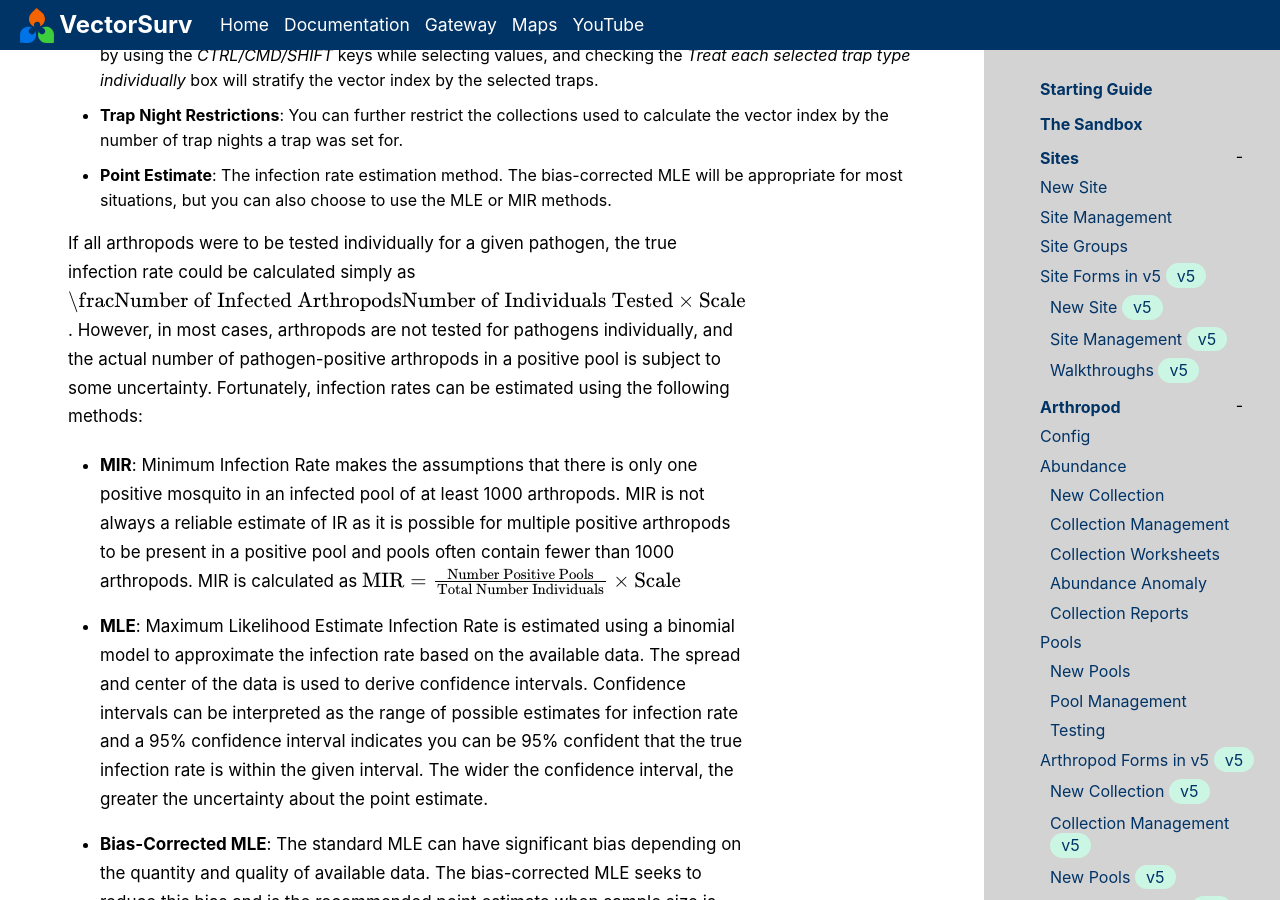
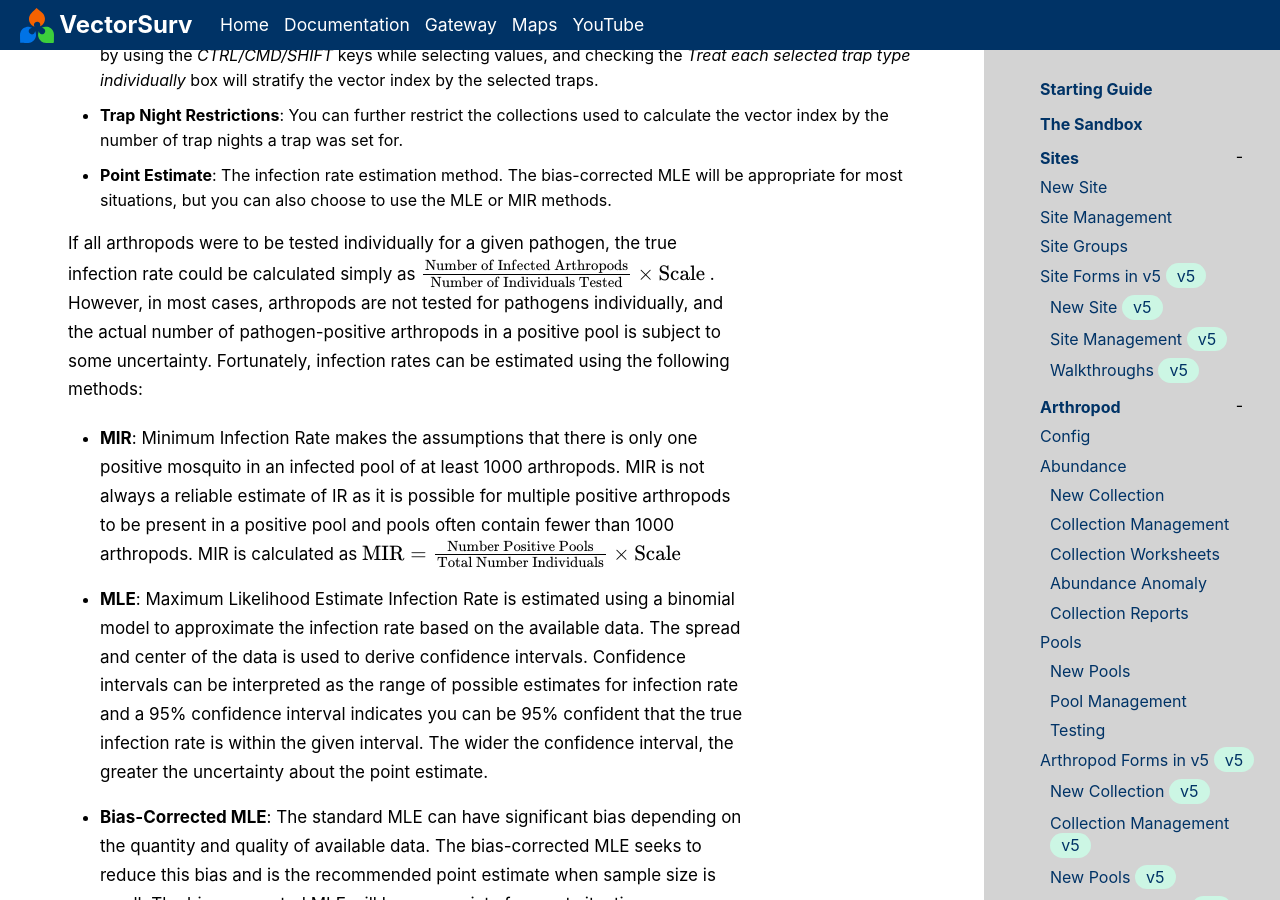
Before and after one commit to tlvaldepena/vectorsurv.org, a Jekyll site: the page built from _docs/tools/calculators/vector-index.md, in a window 1280 px wide and 900 px high, scrolled down 1926 px. Built offline with Jekyll 4.4.1, drawn with Linux system fonts in a browser that asks for light colours.

Commit message:
Update vector-index.md

```diff
--- a/_docs/tools/calculators/vector-index.md
+++ b/_docs/tools/calculators/vector-index.md
@@ -21,7 +21,7 @@ $$VI = \text{Abundance * Infection Rate}$$
 - **Point Estimate**: The infection rate estimation method. The bias-corrected MLE will be appropriate for most situations, but you can also choose to use the MLE or MIR methods.
 
 If all arthropods were to be tested individually for a given pathogen, the true infection rate could be calculated simply as
-$$\text \frac{\text{Number of Infected Arthropods}} {\text{Number of Individuals Tested}}  \times {\text{Scale}}$$
+$$\frac{\text{Number of Infected Arthropods}} {\text{Number of Individuals Tested}}  \times {\text{Scale}}$$
 . However, in most cases, arthropods are not tested for pathogens individually, and the actual number of pathogen-positive arthropods in a positive pool is subject to some uncertainty. Fortunately, infection rates can be estimated using the following methods:
 
  - **MIR**: Minimum Infection Rate makes the assumptions that there is only one positive mosquito in an infected pool of at least 1000 arthropods. MIR is not always a reliable estimate of IR as it is possible for multiple positive arthropods to be present in a positive pool and pools often contain fewer than 1000 arthropods. MIR is calculated as
```
